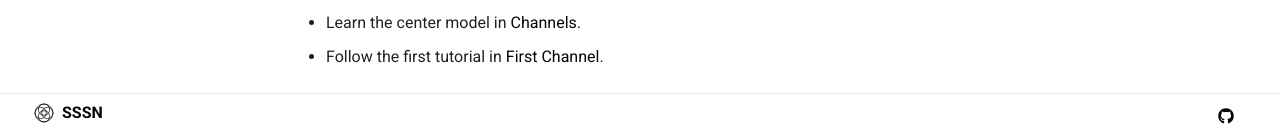
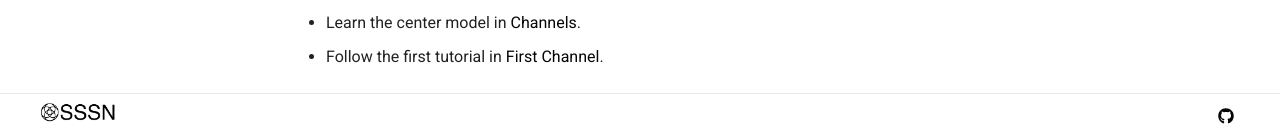
Before and after one commit to Productive-Superintelligence/sssn, an MkDocs documentation site: the page built from docs/index.md, in a window 1280 px wide and 1400 px high, scrolled down 189 px. Shown: the part 1262-1397 px from the top of the window. Built offline with MkDocs 1.6.1 and Material for MkDocs 9.7.7, drawn with Linux system fonts in a browser that asks for light colours.

Commit message:
Polish docs chrome and Mermaid rendering

```diff
--- a/docs/javascripts/mermaid-init.js
+++ b/docs/javascripts/mermaid-init.js
@@ -24,9 +24,13 @@
       fontFamily: fontFamily,
       securityLevel: "strict",
       flowchart: {
-        htmlLabels: false,
+        htmlLabels: true,
         useMaxWidth: true
       },
+      themeCSS:
+        ".label, .label text, .label span, .nodeLabel, .edgeLabel, .cluster-label, .cluster-label span { font-family: " +
+        fontFamily +
+        " !important; }",
       themeVariables: {
         primaryColor: "#ffffff",
         primaryTextColor: "#050505",
@@ -34,10 +38,12 @@
         lineColor: "#050505",
         secondaryColor: "#f7f7f7",
         tertiaryColor: "#ffffff",
+        textColor: "#050505",
         fontFamily: fontFamily,
         altFontFamily: fontFamily,
         fontSize: "16px",
         nodeBorder: "#050505",
+        nodeTextColor: "#050505",
         mainBkg: "#ffffff",
         clusterBkg: "#ffffff",
         edgeLabelBackground: "#ffffff"
--- a/docs/stylesheets/custom.css
+++ b/docs/stylesheets/custom.css
@@ -10,6 +10,8 @@
   --psi-brand-height: 5.75rem;
   --psi-diagram-bg: #ffffff;
   --psi-diagram-ink: #050505;
+  --psi-footer-wordmark-width: 4.5rem;
+  --psi-footer-wordmark-height: 1.25rem;
 }
 
 body {
@@ -145,6 +147,9 @@
 }
 
 .md-header__button.md-logo {
+  align-items: center;
+  display: inline-flex;
+  justify-content: center;
   margin: 0.15rem 0.45rem 0.15rem 0;
   padding: 0.35rem;
 }
@@ -276,19 +281,16 @@
 .psi-footer-brand {
   display: inline-flex;
   align-items: center;
-  gap: 0.4rem;
   color: var(--psi-ink);
-  font-size: 0.8rem;
-  font-weight: 700;
   letter-spacing: 0;
   line-height: 1;
 }
 
-.psi-footer-mark {
+.psi-footer-wordmark {
   display: inline-block;
-  width: 1rem;
-  height: 1rem;
-  background-image: url("../assets/logo.svg");
+  width: var(--psi-footer-wordmark-width);
+  height: var(--psi-footer-wordmark-height);
+  background-image: url("../assets/sssn-logo-text-dark.png");
   background-position: center;
   background-repeat: no-repeat;
   background-size: contain;
@@ -298,13 +300,22 @@
 [data-md-color-scheme="slate"] .md-header .md-logo img,
 [data-md-color-scheme="slate"] .md-header .md-logo svg,
 [data-md-color-scheme="slate"] .md-nav__button.md-logo img,
-[data-md-color-scheme="slate"] .md-nav__button.md-logo svg,
-[data-md-color-scheme="slate"] .psi-footer-mark {
+[data-md-color-scheme="slate"] .md-nav__button.md-logo svg {
   filter: invert(1) brightness(2);
 }
 
+[data-md-color-scheme="slate"] .psi-footer-wordmark {
+  background-image: url("../assets/sssn-logo-text-white.png");
+}
+
 .psi-footer-text {
-  display: inline-block;
+  clip: rect(0 0 0 0);
+  clip-path: inset(50%);
+  height: 1px;
+  overflow: hidden;
+  position: absolute;
+  white-space: nowrap;
+  width: 1px;
 }
 
 .md-typeset h1,
@@ -418,10 +429,13 @@
 .md-typeset .mermaid .nodeLabel,
 .md-typeset .mermaid .edgeLabel,
 .md-typeset .mermaid .label,
+.md-typeset .mermaid .label span,
 .md-typeset .mermaid .label text,
 .md-typeset .mermaid .label tspan {
   color: var(--psi-diagram-ink) !important;
   fill: var(--psi-diagram-ink) !important;
+  font-family: "Roboto", -apple-system, BlinkMacSystemFont, Helvetica, Arial,
+    sans-serif !important;
 }
 
 .md-typeset .mermaid .edgeLabel rect,
@@ -431,6 +445,10 @@
 }
 
 @media screen and (max-width: 44.984rem) {
+  .md-header__button.md-logo {
+    display: inline-flex;
+  }
+
   .psi-brand {
     --psi-brand-height: 4.5rem;
   }
--- a/mkdocs.yml
+++ b/mkdocs.yml
@@ -4,7 +4,7 @@
 repo_name: GitHub
 repo_url: https://github.com/Productive-Superintelligence/sssn
 edit_uri: edit/v2/docs/
-copyright: '<a class="psi-footer-brand" href="https://sssn.one/"><span class="psi-footer-mark" aria-hidden="true"></span><span class="psi-footer-text">SSSN</span></a>'
+copyright: '<a class="psi-footer-brand" href="https://sssn.one/"><span class="psi-footer-wordmark" aria-hidden="true"></span><span class="psi-footer-text">SSSN</span></a>'
 
 theme:
   name: material
```
